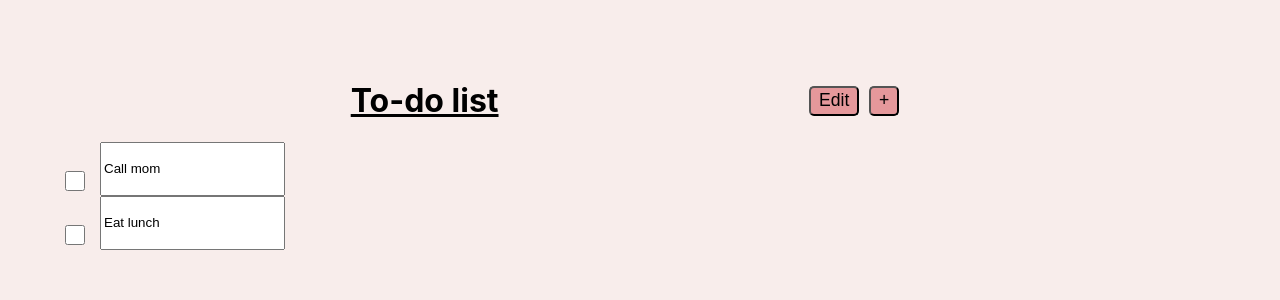
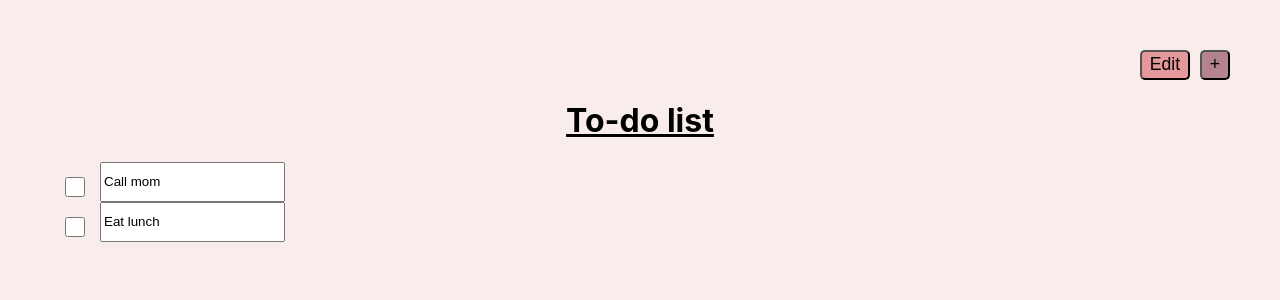
Before and after one commit to natashawong/124-lab, a React (Create React App) app in the folder lab2/: page / in a window 1280 px wide. Shown: the top 300 px of the page. Built offline with nearby package versions, Linux system fonts and the light colour scheme.

Commit message:
additional styling

```diff
--- a/lab2/src/App.js
+++ b/lab2/src/App.js
@@ -48,10 +48,6 @@ function App() {
 
   return (
     <>
-      <div className="body-container">
-          <div className="title">
-              <h1 className="underline">To-do list</h1>
-          </div>
       <div className="buttons">
           {adding || editing ?
                 (<button class="button doneButton" onClick={doneClicked}>Done</button>)
@@ -64,6 +60,21 @@ function App() {
               )
           }
       </div>
+      <div className="body-container">
+          <div className="title">
+              <h1 className="underline">To-do list</h1>
+          </div>
+      </div>
+      <List
+        data={data}
+        filterType="showCompleted"
+        setData={(isComplete, index) => {
+          let newData = data;
+          newData[index].completed = isComplete;
+          setData(newData);
+          console.log('new data change complete' + newData)
+        }}
+      />
       <div class="footer">
               {!adding && editing ?
                (
@@ -76,17 +87,6 @@ function App() {
                 <></>
               }
             </div>
-      </div>
-      <List
-        data={data}
-        filterType="showCompleted"
-        setData={(isComplete, index) => {
-          let newData = data;
-          newData[index].completed = isComplete;
-          setData(newData);
-          console.log('new data change complete' + newData)
-        }}
-      />
     </>
   );
 }
--- a/lab2/src/styles.css
+++ b/lab2/src/styles.css
@@ -16,8 +16,6 @@ body {
 
 .title {
     text-align: center;
-    margin-left: auto;
-    padding-top: 10px;
 }
 
 .underline {
@@ -32,19 +30,15 @@ body {
 }
 
 .buttons {
-    display: inline;
-    flex-direction: row;
-    margin-left: auto;
-    justify-content: center;
-    text-align: center;
-
-    padding: 10px;
+    margin: right;
+    justify-content: right;
+    text-align: right;
     border-radius: 10px;
 
 }
 
 .plusButton {
-    background-color: #e5989b;
+    background-color: #b5838d;
     width:30px;
     height:30px;
     text-align:center;
@@ -52,7 +46,6 @@ body {
     font-size:1.1em;
     border-radius: 5px;
     margin-left: 10px;
-    margin-top: 26px;
 
 }
 
@@ -67,47 +60,61 @@ body {
 }
 
 .doneButton {
-    background-color: #e5989b;
+    background-color: #9d8189;
+    color: white;
     width: 60px;
     height:30px;
     text-align:center;
     line-height:1.1em;
     font-size:1.1em;
     border-radius: 5px;
-    margin-top: 26px;
 }
 
 
 .footer {
-    display: inline;
-    flex-direction: row;
-    margin-left: auto;
-    justify-content: center;
-    text-align: center;
-    padding: 10px;
-    border-radius: 10px;
+    display: flex;
+    margin-top: 100%;
+    justify-content: end;
+    margin-left: 10px;
+}
+
+.showCompleted {
+    background-color: #e5989b;
+    width: 80px;
+    height: 50px;
+    text-align:center;
+    line-height:1.1em;
+    font-size: small;
+    border-radius: 5px;
+    margin-right: 10px;
+}
+
+.deleteCompleted {
+    background-color: #b5838d;
+    width: 80px;
+    height: 50px;
+    text-align:center;
+    line-height:1.1em;
+    font-size: small;
+    border-radius: 5px;
 }
 
 .input {
     display: flex;
     flex-direction: row;
     flex-wrap: wrap;
-    background-color: transparent;
+    color: green;
 }
 
 
 [type="checkbox"] {
     vertical-align: middle;
-    margin: 29px 15px 5px 15px;
+    margin: 15px 15px 5px 15px;
+    background-color: green;
     width: 20px;
     height: 20px;
 }
 
-
-.spacer {
-    Width: 50px
-   }
-
-.spacer2 {
-    Width: 10px
-   }
+[type="text"]{
+    background-color : #d1d1d1;
+  }
```
Lines whose indentation alone changed are shown as unchanged.
